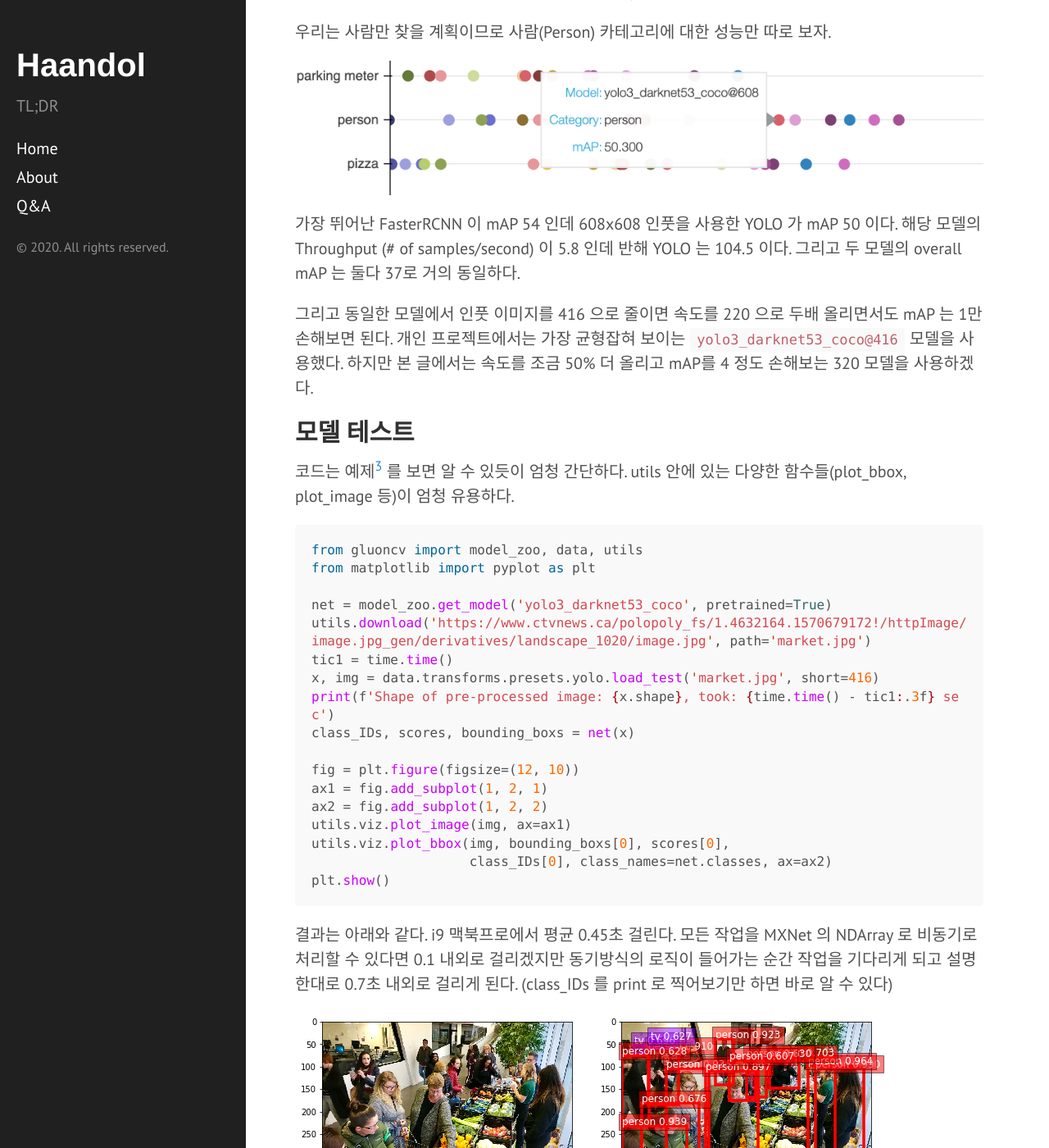
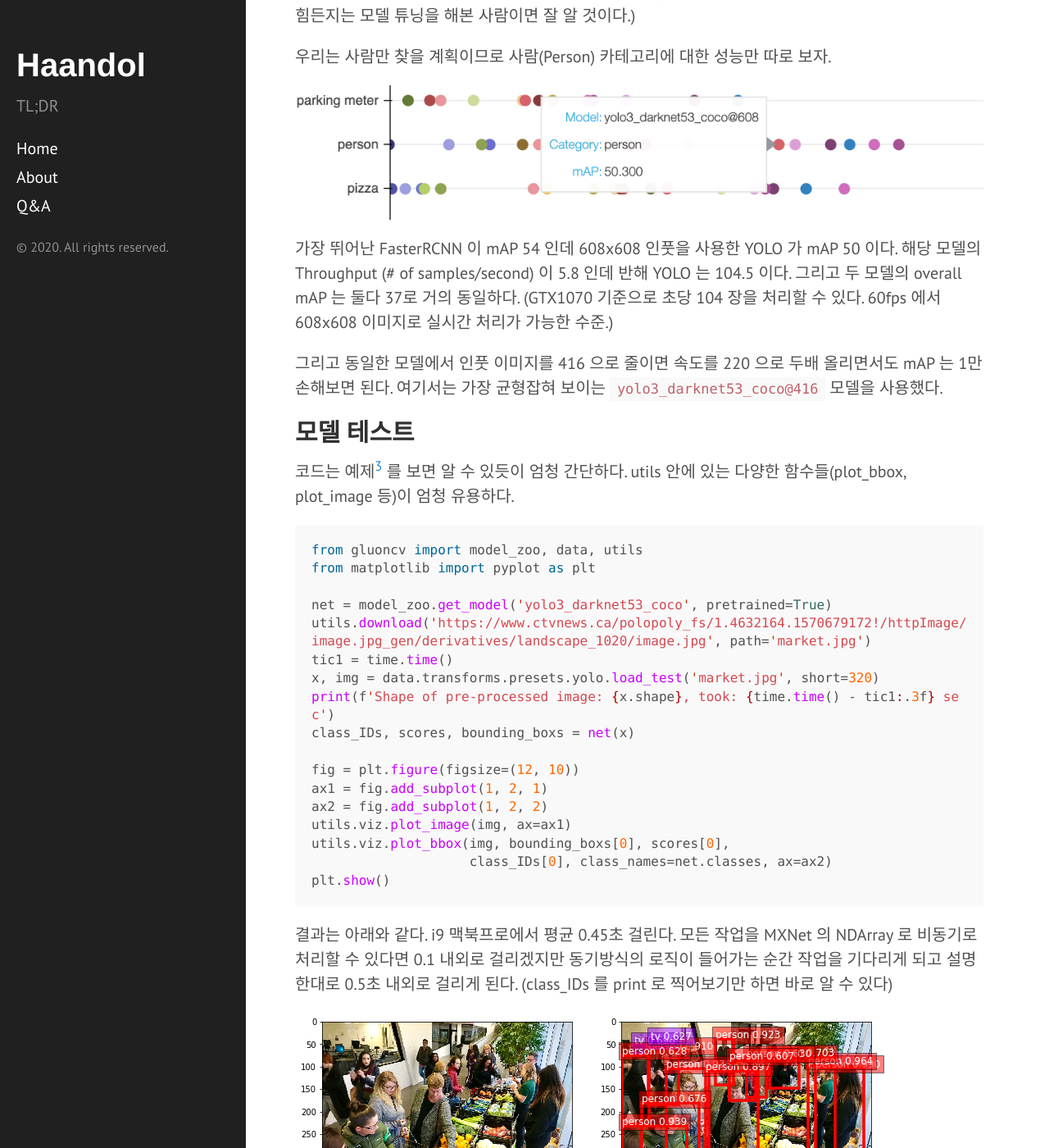
Before and after one commit to haandol/haandol.github.com, a Jekyll site: the page built from _posts/2020-02-22-object-detection-using-pretrained-model.md, in a window 1280 px wide and 1400 px high, scrolled down 2313 px. Shown: the whole window at 82% size. Built offline with Jekyll 4.4.1, drawn with Linux system fonts in a browser that asks for light colours; comment, search, counter and statistics services are not loaded; some of the changed text lies outside the part shown.

Commit message:
add efficientnet review link

````diff
--- a/_posts/2020-02-22-object-detection-using-pretrained-model.md
+++ b/_posts/2020-02-22-object-detection-using-pretrained-model.md
@@ -39,7 +39,7 @@
 
 Gluon 에서는 모델 주와 함께 퍼포먼스 테이블[^4]도 제공하고 있어서 모델을 선택할 때 큰 도움이 된다.
 
-여기서 제공하는 mAP 는 COCO 데이터 셋에서 평가하는 기준으로 IOU 를 0.5 씩 올려가면서 얻은 AP 의 평균을 말한다. 따라서 VOC 나 기타 다른 데이터셋으로 학습하면 해당 수치는 얻을 수가 없다.
+여기서 제공하는 mAP 는 COCO 데이터 셋에서 결과를 평가하는 기준으로 IOU 를 조금씩 올려가면서 얻은 각 AP 의 평균을 말한다. 따라서 VOC 나 기타 다른 데이터셋으로 학습한 모델은 해당 수치로 평가하지 않는다.
 
 ![MOT Perf Table](/assets/img/20200222/bokeh_plot.png)
 
@@ -53,9 +53,9 @@
 
 ![Person Perf Graph](/assets/img/20200222/categorical_perf.png)
 
-가장 뛰어난 FasterRCNN 이 mAP 54 인데 608x608 인풋을 사용한 YOLO 가 mAP 50 이다. 해당 모델의 Throughput (# of samples/second) 이 5.8 인데 반해 YOLO 는 104.5 이다. 그리고 두 모델의 overall mAP 는 둘다 37로 거의 동일하다.
+가장 뛰어난 FasterRCNN 이 mAP 54 인데 608x608 인풋을 사용한 YOLO 가 mAP 50 이다. 해당 모델의 Throughput (# of samples/second) 이 5.8 인데 반해 YOLO 는 104.5 이다. 그리고 두 모델의 overall mAP 는 둘다 37로 거의 동일하다. (GTX1070 기준으로 초당 104 장을 처리할 수 있다. 60fps 에서 608x608 이미지로 실시간 처리가 가능한 수준.)
 
-그리고 동일한 모델에서 인풋 이미지를 416 으로 줄이면 속도를 220 으로 두배 올리면서도 mAP 는 1만 손해보면 된다. 개인 프로젝트에서는 가장 균형잡혀 보이는 `yolo3_darknet53_coco@416` 모델을 사용했다. 하지만 본 글에서는 속도를 조금 50% 더 올리고 mAP를 4 정도 손해보는 320 모델을 사용하겠다.
+그리고 동일한 모델에서 인풋 이미지를 416 으로 줄이면 속도를 220 으로 두배 올리면서도 mAP 는 1만 손해보면 된다. 여기서는 가장 균형잡혀 보이는 `yolo3_darknet53_coco@416` 모델을 사용했다.
 
 ## 모델 테스트
 
@@ -68,7 +68,7 @@
 net = model_zoo.get_model('yolo3_darknet53_coco', pretrained=True)
 utils.download('https://www.ctvnews.ca/polopoly_fs/1.4632164.1570679172!/httpImage/image.jpg_gen/derivatives/landscape_1020/image.jpg', path='market.jpg')
 tic1 = time.time()
-x, img = data.transforms.presets.yolo.load_test('market.jpg', short=416)
+x, img = data.transforms.presets.yolo.load_test('market.jpg', short=320)
 print(f'Shape of pre-processed image: {x.shape}, took: {time.time() - tic1:.3f} sec')
 class_IDs, scores, bounding_boxs = net(x)
 
@@ -82,14 +82,14 @@
 ```
 
 결과는 아래와 같다. i9 맥북프로에서 평균 0.45초 걸린다.
-모든 작업을 MXNet 의 NDArray 로 비동기로 처리할 수 있다면 0.1 내외로 걸리겠지만 동기방식의 로직이 들어가는 순간 작업을 기다리게 되고 설명한대로 0.7초 내외로 걸리게 된다.
+모든 작업을 MXNet 의 NDArray 로 비동기로 처리할 수 있다면 0.1 내외로 걸리겠지만 동기방식의 로직이 들어가는 순간 작업을 기다리게 되고 설명한대로 0.5초 내외로 걸리게 된다.
 (class_IDs 를 print 로 찍어보기만 하면 바로 알 수 있다)
 
 ![YOLO@416 result](/assets/img/20200222/fig1.png)
 
-YOLO 는 FCL(Fully Connected Layer) 가 없기 때문에 다양한 크기의 이미지를 입력받아서 처리할 수 있다. (대신 320, 416, 608 처럼 32의 배수여야 하고, 추가로 논문의 의도를 생각해봤을땐 13x13 처럼 마지막 풀링이 레이어가 끝났을 때 홀수로 구성되도록(416, 512, 608) 하는 것이 좋다.)
+YOLO 는 FCL(Fully Connected Layer) 가 없기 때문에 다양한 크기의 이미지를 입력받아서 처리할 수 있다. (대신 320, 416 처럼 32의 배수여야 하고, 추가로 논문의 의도를 생각해봤을땐 13x13 처럼 마지막 풀링 레이어가 끝났을 때 피쳐맵이 홀수로 구성되도록(416, 512, 608) 하는 것이 좋다.)
 
-이런 이유로 인풋의 resolution 을 올려주기만해도 동일한 모델에서 더 나은 정확도와 느려진 속도를 경험할 수 있다.
+이런 이유로 인풋의 resolution 을 올려주기만해도 동일한 모델에서 더 나은 정확도와 느려진 속도를 경험할 수 있다. (CNN 계역에서 이미지 크기가 클수록 성능이 좋아진다는 것은 잘 알려져있고, 이미지 크기와 채널수, 모델 깊이 등의 상관관계를 최적화한 EffiecientNet[^6] 같은 모델들이 있다.)
 
 아래는 동일한 코드에 short 를 608 로만 바꿔준 결과이다. 오렌지, 바나나 등의 더 작은 물체들을 찾아내는 모습을 확인할 수 있다. 평균 1.57초 걸린다.
 
````
Also changed, not shown: other parts of _posts/2020-02-22-object-detection-using-pretrained-model.md (+1 -0 lines).
